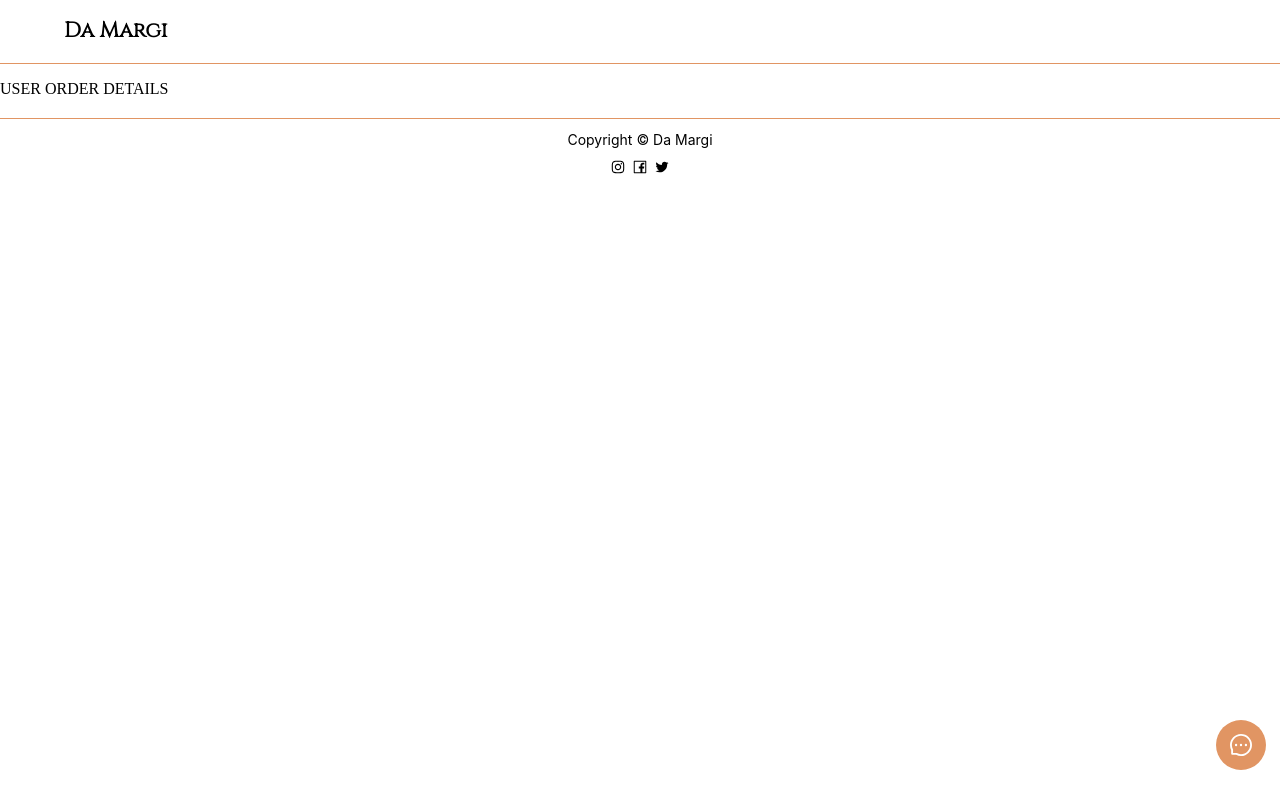
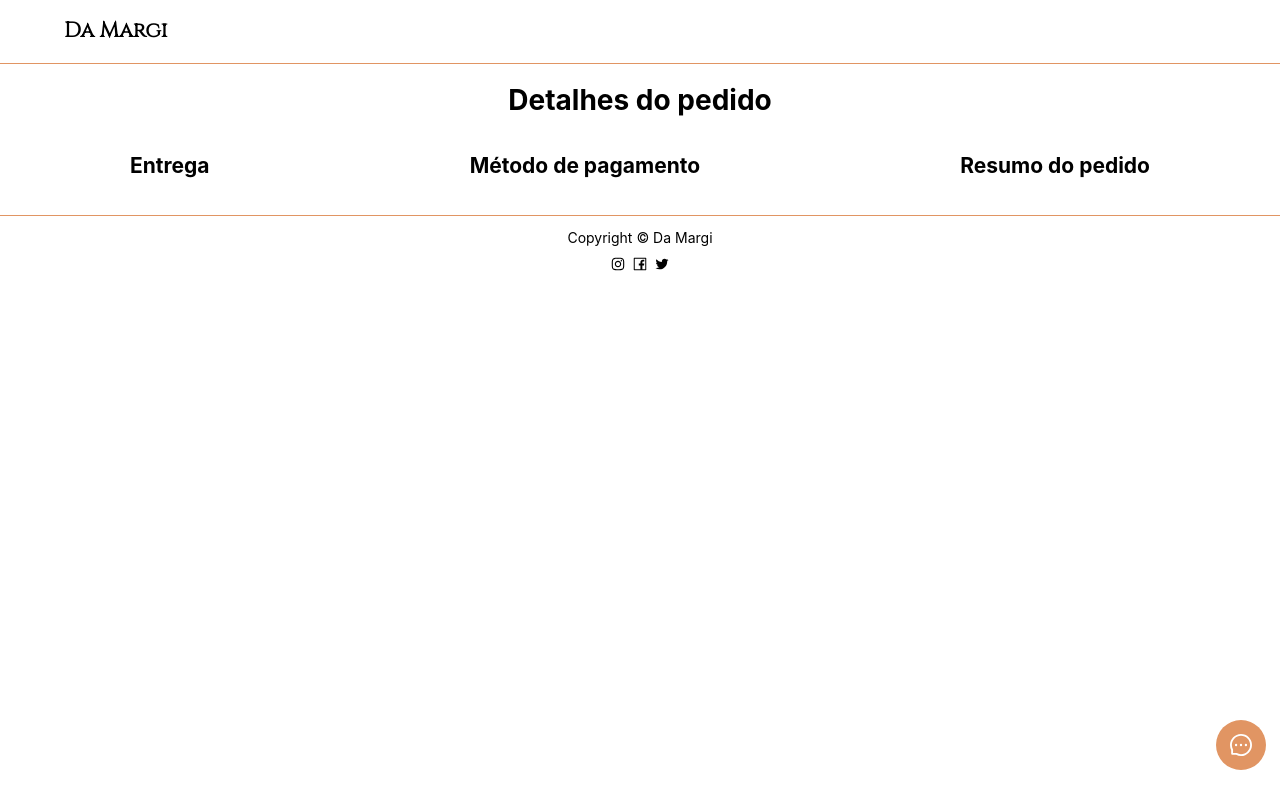
Before and after one commit to guibeutler/MERN-Stack-Project-E-commerce, a React (Create React App) app in the folder frontend/: page /user/order-details in a window 1280 px wide. Built offline with nearby package versions, Linux system fonts and the light colour scheme; a web font is replaced by a local one.

Commit message:
prepare user order details

```diff
--- a/frontend/src/screens/users/UserOrderDetails.tsx
+++ b/frontend/src/screens/users/UserOrderDetails.tsx
@@ -1,9 +1,29 @@
 import React from 'react'
+import { Col, Layout, Row } from 'antd'
 
 function UserOrderDetails() {
 	return (
-		<div>
-			<p>USER ORDER DETAILS</p>
+		<div
+		// style={{
+		// 	display: 'flex',
+		// 	flexDirection: 'column',
+		// 	justifyContent: 'center',
+		// }}
+		>
+			<Row style={{ display: 'flex', justifyContent: 'center' }}>
+				<h1>Detalhes do pedido</h1>
+			</Row>
+			<Row style={{ display: 'flex', justifyContent: 'space-around' }}>
+				<Col>
+					<h2>Entrega</h2>
+				</Col>
+				<Col>
+					<h2>Método de pagamento</h2>
+				</Col>
+				<Col>
+					<h2>Resumo do pedido</h2>
+				</Col>
+			</Row>
 		</div>
 	)
 }
```
